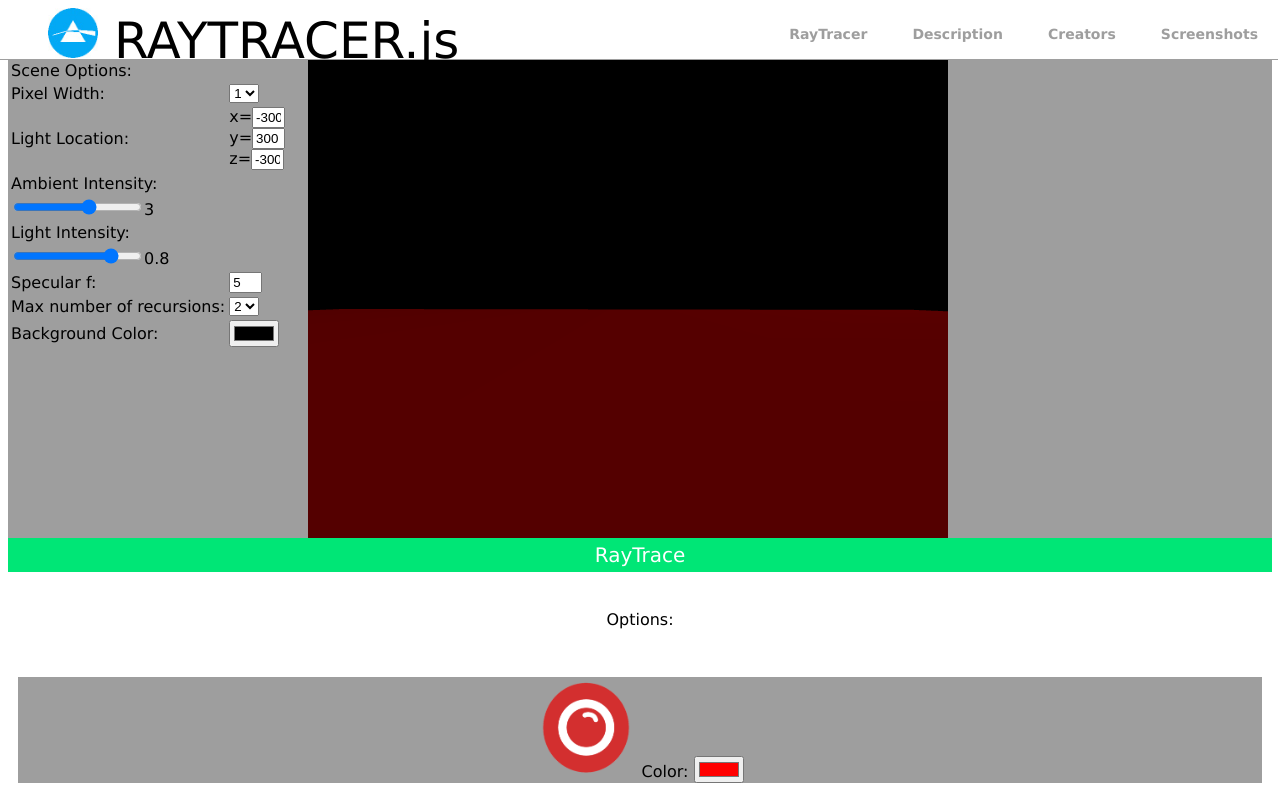
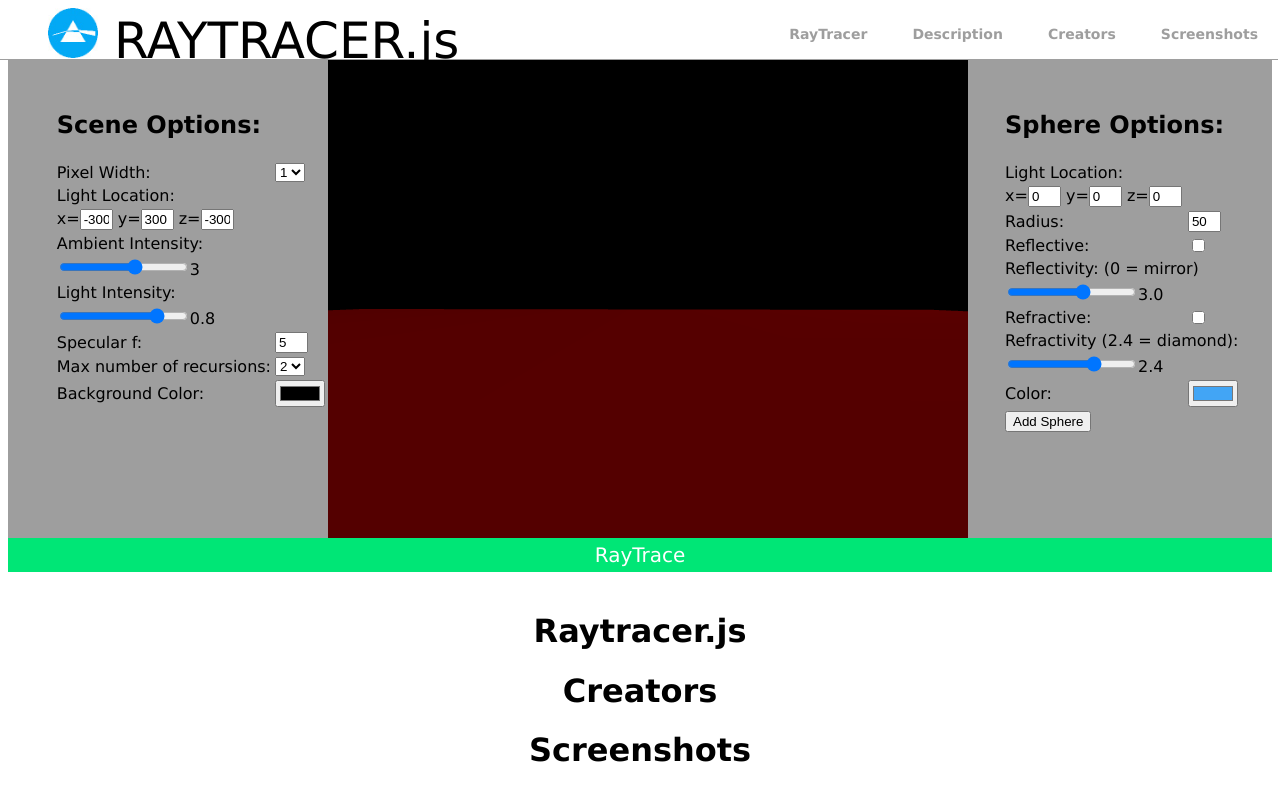
Before and after one commit to Peter-Wilson/RaytracerJS, a plain HTML site: page index.html in a window 1280 px wide. Shown: the top 800 px of the page. Drawn offline with Linux system fonts and the light colour scheme; animation ran at ten frames a second.

Commit message:
Added UI to add spheres. Fixed the maxRecursions issue.

```diff
--- a/css/main.css
+++ b/css/main.css
@@ -3,6 +3,7 @@
 	font-family:Verdana;
 
 }
+
 
 .menu {
   position: fixed;
--- a/index.html
+++ b/index.html
@@ -4,7 +4,7 @@
 		<link rel="shortcut icon" href="img/raytracer_logo.jpg">
 		<link href="css/main.css" rel="stylesheet" type="text/css" />
 	</head>
-	<body onload="start()">
+	<body onload="start()" onresize="resize()">
 		<nav class="menu">
 		<div id="title">
 			<img src="img/raytracer_logo.jpg" height="50px" />
@@ -22,10 +22,10 @@
 		<script src="js/raytracer.js"></script>
 		<div id="raytracer" style="padding-top:50px;height:480px; background-color:#9E9E9E; width:100%;"
 			onclick="window.scrollTo(0, 0);">
-			<div style="float:left;width:300px;">
-			<table>
+			<div id="sceneOptions" style="float:left;width:300px;padding-top:50px">
+			<table style="float:right;">
 				<tr>
-					<td colspan="2">Scene Options:</td>
+					<td colspan="2"><H2>Scene Options:</H2></td>
 				</tr><tr>
 					<td>Pixel Width:</td><td><select id="pixelWidth" onchange="pixelWidth=parseInt(this.value);">
 												<option default value="1">1</option>
@@ -33,10 +33,12 @@
 												<option value="4">4</option>
 											</select></td></td>
 				</tr><tr>
-					<td>Light Location:</td><td>x=<input type="text" value="-300" maxlength="4" size="1" onchange="onLightChange(this.value, 0)" /><br />
-												y=<input type="text" value="300" maxlength="4" size="1" onchange="onLightChange(this.value, 1)" /><br />
-												z=<input type="text" value="-300" maxlength="4" size="1" onchange="onLightChange(this.value, 2)" /><br />
-											</td>
+					<td colspan='2'>Light Location:</td>
+				</tr><tr>
+					<td>x=<input type="text" value="-300" maxlength="4" size="1" onchange="onLightChange(this.value, 0)" />
+						y=<input type="text" value="300" maxlength="4" size="1" onchange="onLightChange(this.value, 1)" />
+						z=<input type="text" value="-300" maxlength="4" size="1" onchange="onLightChange(this.value, 2)" />
+					</td>
 				</tr><tr>
 					<td colspan="2">Ambient Intensity:</td>
 				</tr><tr>
@@ -77,55 +79,48 @@
 					<img src="img/loader.gif" />
 				</div>
 			</div>
-			<div style="float:left;width:200px;">
+			<div id="sphereOptions" style="float:right;width:100%;text-align:right;padding-top:50px">
 			<table>
 				<tr>
-					<td>Pixel Width:</td><td><input type="text" id="pwidth" value="1" maxlength="4" size="4"
-											onchange=""/></td>
+					<td colspan='2'><H2>Sphere Options:</H2></td>
+				</tr><tr colspan='2'>
+				 	<td>Light Location:</td>
 				</tr><tr>
-				 	<td>Light Location:</td><td>x=<input type="text" id="pwidth" value="1" maxlength="4" size="4" /><br />
-												y=<input type="text" id="pwidth" value="1" maxlength="4" size="4" /><br />
-												z=<input type="text" id="pwidth" value="1" maxlength="4" size="4" /><br />
-											</td>
+					<td>x=<input type="text" id="locationX" value="0" maxlength="4" size="1" />
+						y=<input type="text" id="locationY" value="0" maxlength="4" size="1" />
+						z=<input type="text" id="locationZ" value="0" maxlength="4" size="1" />
+					</td>
 				</tr><tr>
-					<td>Ambient Intensity:</td>
+					<td>Radius:</td><td><input type="text" id="radius" value="50" maxlength="4" size="1"/></td>
 				</tr><tr>
-					<td colspan="2"><input type="range" id="myRange" value="1"></td>
+					<td>Reflective:</td><td><input type="checkbox"
+					onchange="if(this.checked){document.getElementById('refractive').checked = false;}" id="reflective"></td>
 				</tr><tr>
-					<td>Light Intensity: </td>
+					<td colspan="2">Reflectivity: (0 = mirror)</td>
 				</tr><tr>
-					<td colspan="2"><input type="range" id="myRange" value="1"></td>
+					<td colspan="2"><input type="range" id="reflectivity" value="3.0" min="0.0" max="5.0" step="0.5"
+					onchange="document.getElementById('reflectiveOP').innerHTML = this.value;"><span id="reflectiveOP">3.0</span></td>
 				</tr><tr>
-					<td>Specular f: </td><td><input type="text" id="pwidth" value="1" maxlength="4" size="4" /></td>
+					<td>Refractive:</td><td><input type="checkbox"
+					onchange="if(this.checked){document.getElementById('reflective').checked = false;}" id="refractive"></td>
 				</tr><tr>
-					<td>Max number of<br /> recursions:</td><td><select>
+					<td colspan="2">Refractivity (2.4 = diamond):</td>
 				</tr><tr>
-					<td>Background Color: </td><td>
-						<input type="color" id="html5colorpicker" onchange="clickColor(0, -1, -1, 5)"
-						value="#000000">
+					<td colspan="2"><input type="range" id="refractivity" value="2.4" min="1.0" max="3.0" step="0.1"
+					onchange="document.getElementById('refractiveOP').innerHTML = this.value;"><span id="refractiveOP">2.4</span></td>
+				</tr><tr>
+					<td>Color: </td><td>
+						<input type="color" id="color" value="#42A5F5">
 					</td>
 				</tr>
+				<tr>
+					<td colspan='2'><button onclick="addSphere()">Add Sphere</button></td>
 			</table>
 			</div>
 		</div>
 		<div id="startButton" class="raytrace" onclick="startFunction()">
 			RayTrace
 		</div>
-		<br /><br />
-		Options:
-		<br />
-
-		<br /><br />
-		<div style="background-color:#9E9E9E; margin:10px;">
-		<img src="img/sphere_icon.png" style="width:100px;" onclick="addSphere()" />
-		Color:
-        <input type="color" id="html5colorpicker" onchange="clickColor(0, -1, -1, 5)" value="#ff0000">
-
-		</div>
-		<!--<button id="startButton" class="raytrace" onclick="startFunction()">RayTrace</button>
-		<button id="addSquare" onclick="addSquare()">Add Square</button>
-		<button id="addPyramid" onclick="addPyramid()">Add Pyramid</button>
-		<button id="addSphere" >Add Sphere</button>-->
 		<br />
 		<div id="description">
 		<H1>Raytracer.js</H1>
--- a/js/raytracer.js
+++ b/js/raytracer.js
@@ -9,7 +9,7 @@
 light.ambientI = 3;
 light.lightI = 0.8;
 light.specularF = 5;
-var maxRecursions = 2;
+var maxRecursions = 0;
 var defaultColor = [0,0,0];
 var glcanvas;
 var canvas2d;
@@ -41,6 +41,8 @@
 function hexToB(h) {return parseInt((cutHex(h)).substring(4,6),16)}
 function cutHex(h) {return (h.charAt(0)=="#") ? h.substring(1,7):h}
 
+window.onresize = resize;
+
 function onLightChange(value, index)
 {
 	switch(index){
@@ -59,11 +61,19 @@
 	glLight.position.set( light.location[0], -light.location[1], -light.location[2] );
 }
 
+function resize()
+{
+	document.getElementById("sceneOptions").style.width = (window.innerWidth-640)/2;
+	document.getElementById("sphereOptions").style.width  = (window.innerWidth-640)/2-50;
+}
+
 function start() {
   glcanvas = document.getElementById("glcanvas");
   canvas2d = document.getElementById("canvas2d");
   overlay = document.getElementById("overlay");
   context = canvas2d.getContext("2d");
+
+  resize();
 
   offsets = glcanvas.getBoundingClientRect();
 
@@ -205,6 +215,7 @@
 function startFunction()
 {
 	var actionButton = document.getElementById('startButton');
+	if(overlay.style.zIndex == "3") return;
 	if(actionButton.className === "raytrace")
 	{
 		actionButton.className = "Setup";
@@ -240,8 +251,8 @@
 		if(shapes[i].type === "SPHERE")
 		{
 			var a = shapes[i];
-			var sphere = new Shape("SPHERE",[ -a.position.y,a.position.x,a.position.z],
-			a.radius,[0.2,0.2,0.2],[0.8,0.8,0.8],[1,1,1],a.color,1,2, 0,0);
+			var sphere = new Shape("SPHERE",[ -a.position.y,a.position.x,-a.position.z],
+			a.radius,[0.2,0.2,0.2],[0.8,0.8,0.8],[1,1,1],a.color,a.reflective,a.reflectivity, a.refractive,a.refractiveVal);
 			objects.push(sphere);
 		}
 		if(shapes[i].type === "PLANE")
@@ -336,7 +347,6 @@
 			screenCamera = new Object();
 			screenCamera.position = camera.position;
 			screenCamera.direction = camera.getWorldDirection();
-			alert(maxRecursions);
 			screenCamera.corners = topCorners(screenCamera.position, camera, glcanvas);
 			w.postMessage([JSON.stringify(objects),height,width,pixelWidth, JSON.stringify(light),
 							maxRecursions, defaultColor, JSON.stringify(screenCamera)]);
@@ -402,22 +412,36 @@
 
 function addSphere()
 {
-	var geometry = new THREE.SphereGeometry( 50 );
-	var tempColor = [Math.random()*256, Math.random()*256,Math.random()*256];
-	var object = new THREE.Mesh( geometry, new THREE.MeshLambertMaterial( { color: rgb2hex(tempColor[0],tempColor[1],tempColor[2]) } ) );
+	var geometry = new THREE.SphereGeometry( parseInt(document.getElementById('radius').value) );
+	var c = document.getElementById('color').value;
+	var object = new THREE.Mesh( geometry, new THREE.MeshLambertMaterial( { color: c } ) );
 
-	object.position.x = 0;
-	object.position.y = 0;
-	object.position.z = 0;
+	object.position.x = document.getElementById('locationX').value;
+	object.position.y = -document.getElementById('locationY').value;
+	object.position.z = -document.getElementById('locationZ').value;
 
 	object.type = "SPHERE";
-	object.radius = 50;
+	object.radius = document.getElementById('radius').value;
 
-	object.color = tempColor;
+	object.color = [hexToR(c),hexToG(c),hexToB(c)];
 	object.reflective = 0;
-	object.refractive = 1;
-	object.reflectivity = 0; //lower number means more reflective
-	object.refractiveVal = 2.4;
+	object.refractive = 0;
+	object.reflectivity = 0;
+	object.refractiveVal = 0;
+
+	if(document.getElementById('reflective').checked){
+		object.reflective = 1;
+		object.reflectivity = parseFloat(document.getElementById('reflectivity').value);
+	}
+	else if(document.getElementById('refractive').checked){
+		object.refractive = 1;
+		object.refractiveVal = parseFloat(document.getElementById('refractivity').value);
+	}
+
+	//object.reflective = 0;
+	//object.refractive = 1;
+	//object.reflectivity = 0; //lower number means more reflective
+	//object.refractiveVal = 2.4;
 
 	object.castShadow = true;
 	object.receiveShadow = true;
```
Also changed, not shown: js/generate_image.js (+6 -6 lines).
